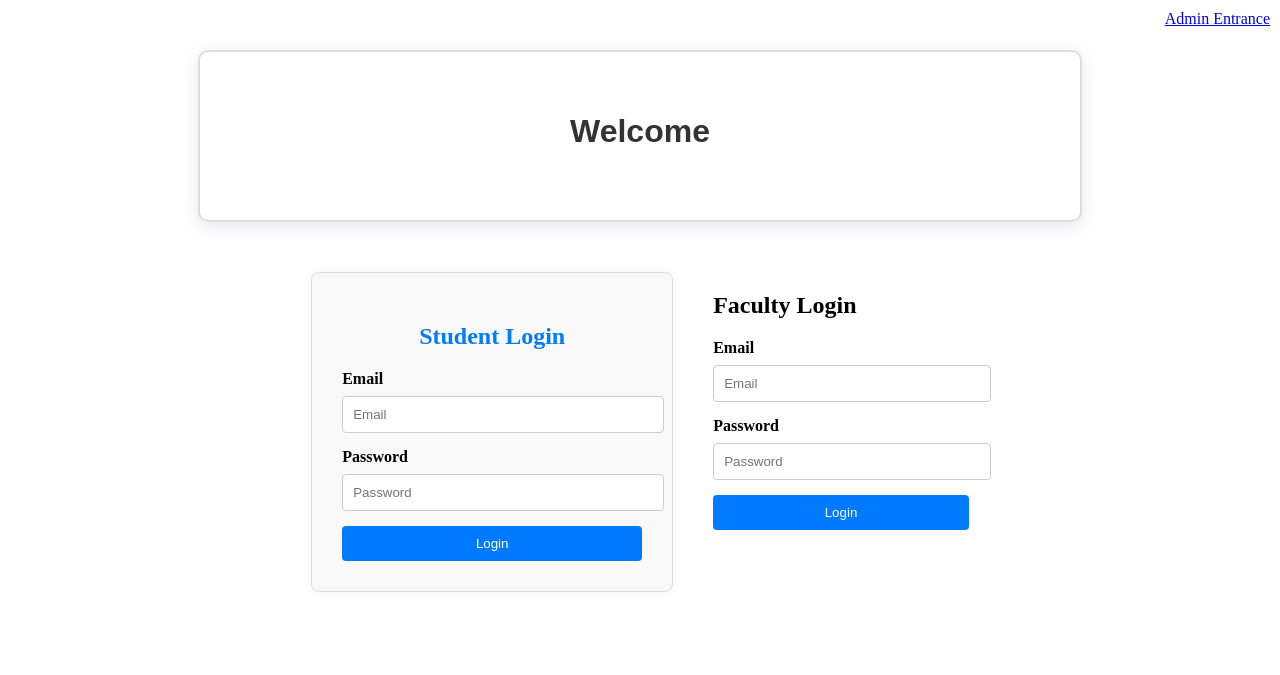
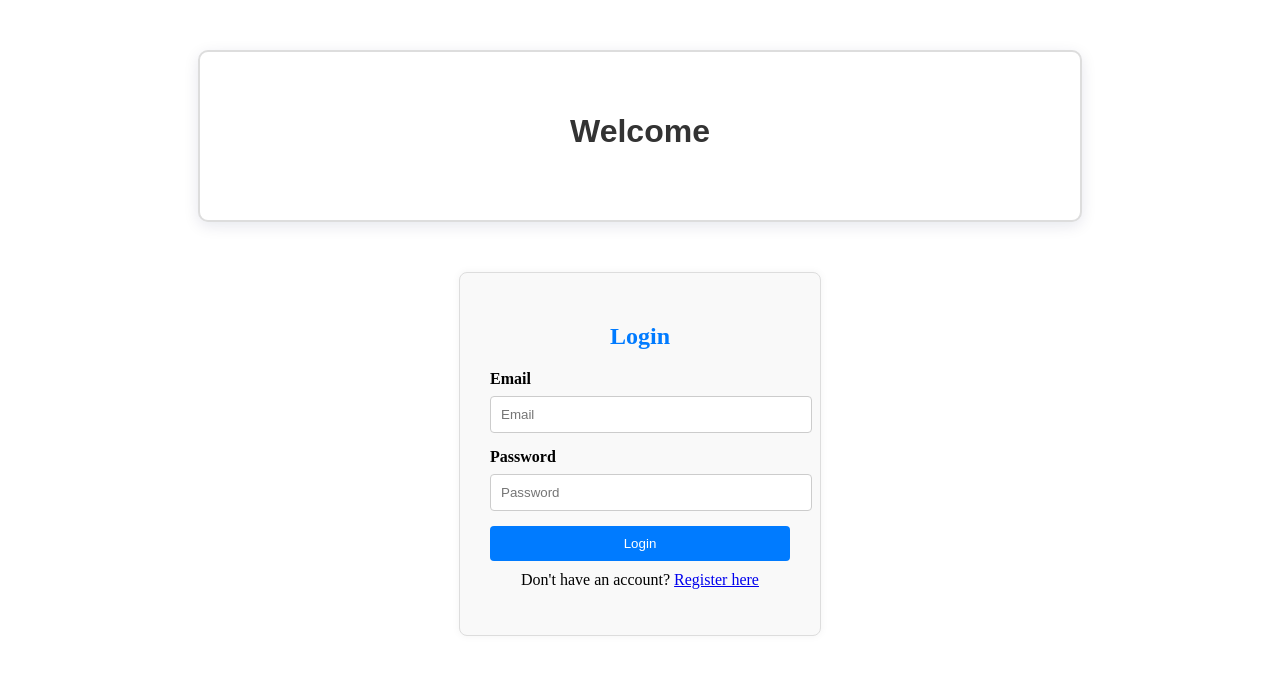
Before and after one commit to Scrumpossible/ExamRegistration, a Flask app: page / in a window 1280 px wide. Shown: the top 675 px of the page. Run offline with Flask 3, Linux system fonts and the light colour scheme.

Commit message:
One login now working
Fixed some file names, removed old unused routes and pages, now all users log in from the main login page and are routed to student, faculty, or admin homepages.

```diff
--- a/Templates/login.html
+++ b/Templates/login.html
@@ -3,13 +3,10 @@
 <head>
     <meta charset="UTF-8">
     <meta name="viewport" content="width=device-width, initial-scale=1.0">
+    <title>{% block title %}Exam Registration{% endblock %}</title>
     <link rel="stylesheet" href="{{ url_for('static', filename='css/login.css') }}">
 </head>
 <body>
-    <!-- Admin link in upper right -->
-    <div style="position: absolute; top: 10px; right: 10px;">
-        <a href="/admin">Admin Entrance</a>
-    </div>
 
     <div class="main-box">
         <h1>Welcome</h1>
@@ -18,7 +15,7 @@
     <div class="login-container">
 
         <div class="login-box">
-        <h2>Student Login</h2>
+            <h2>Login</h2>
 
             {% if error %}
             <p style="color:red;">{{ error }}</p>
@@ -33,19 +30,11 @@
 
                 <button type="submit" class="button-class">Login</button>
             </form>
-     </div>
 
-     <div>
-        <h2>Faculty Login</h2>
-        <form method="POST" action="/login">
-                <label for="email">Email</label>
-                <input type="text" id="email" name="email" placeholder="Email" required />
-
-                <label for="password">Password</label>
-                <input type="password" id="password" name="password" placeholder="Password" required />
-
-                <button type="submit" class="button-class">Login</button>
-        </form>
+            <!-- New registration link -->
+            <p style="margin-top: 10px; text-align: center;">
+                Don't have an account? <a href="/register">Register here</a>
+            </p>
         </div>
     </div>
 
--- a/app.py
+++ b/app.py
@@ -23,72 +23,62 @@ def home():
 def faculty_home():
     return render_template('faculty_home.html')
 
-@app.route('/register', methods= ['GET', 'POST'])
+@app.route('/register', methods=['GET', 'POST'])
 def register():
+    error = None
     if request.method == 'POST':
         name = request.form['name']
         email = request.form['email']
-        nhse_number = request.form['nhse_number']
         password = request.form['password']
+        role = request.form['role']
+
+        # Determine nshe_num based on role
+        if role == 'student':
+            nshe_number = request.form.get('nhse_number', '')
+        else:  # faculty
+            nshe_number = request.form.get('employee_number', '')
 
         try:
-            conn = get_db_connection()
-            cursor = conn.cursor()
+            db = get_db_connection()
+            cursor = db.cursor()
 
             # Check if email already exists
             cursor.execute("SELECT id FROM users WHERE email = %s", (email,))
             existing_user = cursor.fetchone()
 
             if existing_user:
-                message = "Email already registered!"
+                error = "Email already registered!"
             else:
                 # Insert new user
                 cursor.execute(
-                    "INSERT INTO users (name, email, nhse_number, password) VALUES (%s, %s, %s, %s)",
-                    (name, email, nhse_number, password)
+                    "INSERT INTO users (full_name, email, nshe_num, role, password) VALUES (%s, %s, %s, %s, %s)",
+                    (name, email, nshe_number, role, password)
                 )
-                conn.commit()
+                db.commit()
 
-                # ✅ Flash message and redirect to success page
-                flash("Registration successful!")
-                return redirect(url_for('/success'))
+                return redirect('/login')  # <-- redirect to login after success
 
-        except mysql.connector.Error as err:
-            message = f"Database error: {err}"
+        except Exception as e:
+            error = f"Database error: {e}"
 
         finally:
-            if conn.is_connected():
-                cursor.close()
-                conn.close()
+            cursor.close()
+            db.close()
 
-    return render_template('register.html')
+    return render_template('register.html', error=error)
 
 @app.route('/success')
 def success():
     return render_template('register_success.html')
 
-@app.route('/admin', methods=['GET', 'POST'])
-def admin_login():
-    if request.method == 'POST':
-        email = request.form['email']
-        password = request.form['password']
-        db = get_db_connection()
-        cursor = db.cursor(dictionary=True)
-        cursor.execute(
-            "SELECT * FROM users WHERE email=%s AND password=%s AND role='admin'",
-            (email, password)
-        )
-        admin_user = cursor.fetchone()
-        cursor.close()
-        db.close()
-        if admin_user:
-            session['admin_logged_in'] = True
-            return redirect('/admin/dashboard')
-        else:
-            return render_template('AdminLogin.html', error="Invalid credentials")
-    return render_template('AdminLogin.html')
+@app.route('/student_home')
+def student_home():
+    # Optionally, check if user is logged in
+    if session.get('role') != 'student':
+        return redirect('/login')
+    return render_template('student_home.html')
 
-@app.route('/admin/dashboard')
+@app.route('/admin_home')
 def admin_dashboard():
     if not session.get('admin_logged_in'):
         return redirect('/admin')
@@ -128,7 +118,7 @@ def admin_dashboard():
     db.close()
 
     return render_template(
-        'AdminDashboard.html',
+        'admin_home.html',
         exams=exams,
         locations=locations,
         proctors=proctors,
@@ -150,7 +140,7 @@ def add_exam():
     cursor.close()
     db.close()
 
-    return redirect('/admin/dashboard')
+    return redirect('/admin_home')
 
 @app.route('/admin/delete_exam/<int:exam_id>')
 def delete_exam(exam_id):
@@ -164,7 +154,7 @@ def delete_exam(exam_id):
     cursor.close()
     db.close()
 
-    return redirect('/admin/dashboard')
+    return redirect('/admin_home')
 
 @app.route('/admin/add_location', methods=['POST'])
 def add_location():
@@ -181,7 +171,7 @@ def add_location():
     cursor.close()
     db.close()
 
-    return redirect('/admin/dashboard')
+    return redirect('/admin_home')
 
 @app.route('/admin/delete_location/<int:location_id>')
 def delete_location(location_id):
@@ -195,7 +185,7 @@ def delete_location(location_id):
     cursor.close()
     db.close()
 
-    return redirect('/admin/dashboard')
+    return redirect('/admin_home')
 
 @app.route('/admin/assign_proctor', methods=['POST'])
 def assign_proctor():
@@ -212,7 +202,7 @@ def assign_proctor():
     cursor.close()
     db.close()
 
-    return redirect('/admin/dashboard')
+    return redirect('/admin_home')
 
 @app.route('/admin/remove_registration', methods=['POST'])
 def remove_registration():
@@ -229,12 +219,12 @@ def remove_registration():
     cursor.close()
     db.close()
 
-    return redirect('/admin/dashboard')
+    return redirect('/admin_home')
 
-@app.route('/admin/logout')
-def admin_logout():
-    session.pop('admin_logged_in', None)
-    return redirect('/admin')
+@app.route('/logout')
+def logout():
+    session.clear()  # clears all session data
+    return redirect('/login')
 
 @app.route('/login', methods=['GET', 'POST'])
 def login():
@@ -243,7 +233,6 @@ def login():
         email = request.form['email']
         password = request.form['password']
 
-        # create a fresh connection and cursor
         db = get_db_connection()
         cursor = db.cursor(dictionary=True)
 
@@ -258,15 +247,21 @@ def login():
         if user:
             session['user_id'] = user['id']
             session['role'] = user['role']
-            if user['role'] == 'faculty':
-                return redirect('/faculty')
-            elif user['role'] == 'student':
-                return redirect('/student')
-            else:
-                return redirect('/')
+
+            # Route based on role
+            if user['role'] == 'student':
+                return redirect('/student_home')
+            elif user['role'] == 'faculty':
+                return redirect('/faculty_home')
+            elif user['role'] == 'admin':
+                session['admin_logged_in'] = True
+                return redirect('/admin_home')
+
         else:
             error = "Invalid credentials"
+
     return render_template('login.html', error=error)
+
 
 if __name__ == '__main__':
     app.run(host='localhost', port = 5000, debug = True)
```
Also changed, not shown: Templates/AdminLogin.html (deleted, +0 -36 lines), Templates/layout.html (+6 -3 lines), Templates/register.html (+7 -8 lines), templates/admin_home.html (renamed from Templates/AdminDashboard.html, +9 -2 lines). Lines whose indentation alone changed are shown as unchanged.
